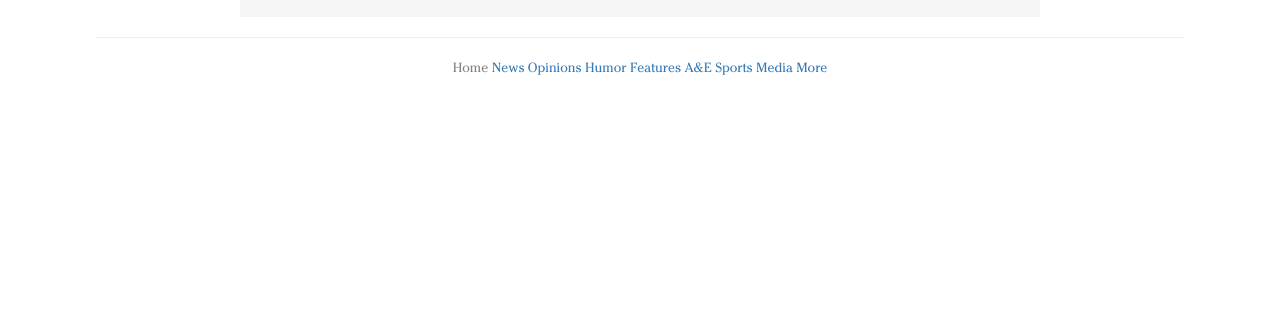
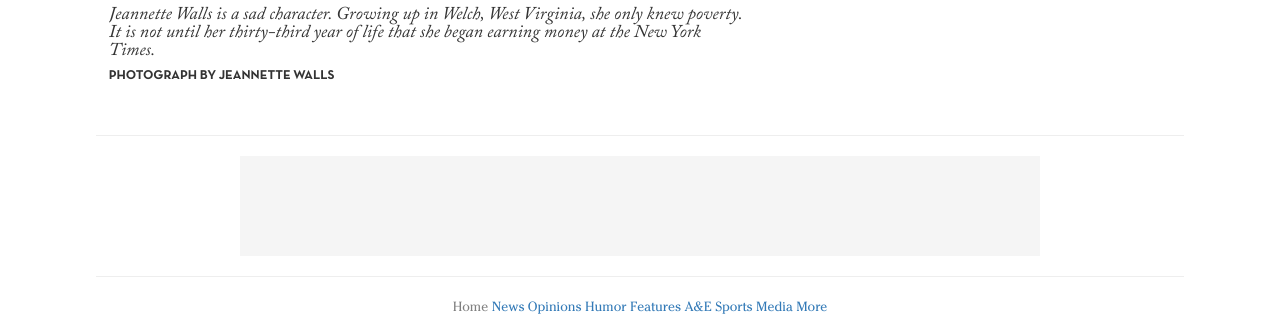
Before and after one commit to stuyspec/stuyspec2017, a Flask app: page /article-test in a window 1280 px wide. Shown: the part 824-1141 px from the top of the page. Before the commit the page ends 899 px from the top, so only its background shows below. Run offline with Flask 2, Linux system fonts and the light colour scheme; some libraries are stand-ins or nearby versions; some web fonts are replaced.

Commit message:
just needa work on media

```diff
--- a/app/static/css/custom.css
+++ b/app/static/css/custom.css
@@ -13,7 +13,6 @@ TABLE OF CONTENTS
 
 4.) article
 - header
-- featured image
 - content
 
 */
@@ -391,22 +390,41 @@ h1.big-title {
     box-sizing: border-box;
 }
 
+
 /* featured image */
 
+.article-body {
+}
 
-.pb {
-    font-family: 'neutra_face_demi';
-    position: absolute;
-    height: 50px;
+.media {
+    width: 60%;
+}
+
+.media .image img {
     width: 100%;
 }
 
-.p {
-    font-family: 'cheltenham_reg';
-    line-height: 1.5;
+.media figcaption {
+    display: block;
+    margin-top: 7px;
+    font-family: 'adobe_caslon_italic';
+    font-size: 18px;
+    line-height: 1em;
+}
+
+.media figcaption .caption-credit {
+    display: block;
+    margin-top: 7px;
+    font-family: 'neutra_text_bold';
+    font-size: 13px;
+    text-transform: uppercase;
 }
 
 /* content */
+
+.article-body {
+    width: 50%;
+}
 
 .right-rail {
     width: 25%;
--- a/app/templates/article.html
+++ b/app/templates/article.html
@@ -34,33 +34,35 @@
 
 <!-- ARTICLE-IMAGE (start) -->
 
-<figure id="featured-image">
+<figure class="media">
 
-    <a href="">
+    <a class="image">
         <img src="http://media.salon.com/2017/01/obama-goodbye.jpg" alt="President Obama">
     </a>
 
     <figcaption>
-        <span class="caption">Stuyvesant High School's own Sharon Lin has greased a pig and nominated it for President.</span>
+        <span class="caption">Jeannette Walls is a sad character. Growing up in Welch, West Virginia, she only knew poverty. It is not until her thirty-third year of life that she began earning money at the New York Times.</span>
         <span class="caption-credit">Photograph by Jeannette Walls</span>
     </figcaption>
 
 </figure>
-
 
 <!-- ARTICLE-IMAGE (end) -->
 
 
 <!-- ARTICLE-CONTENT (start) -->
 
+<div class="article-body">
 
-<div class="right-rail">
-    put ad right around here........
+
+
 </div>
-
 
 <!-- ARTICLE-CONTENT (end) -->
 
 
+<div class="right-rail">
+
+</div>
 
 {% endblock %}
```
